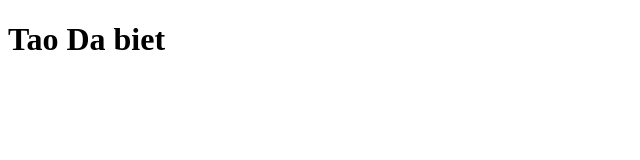
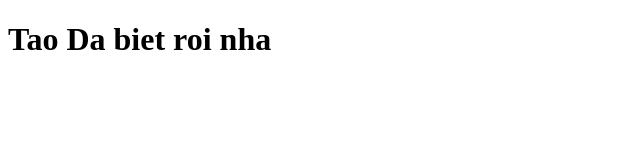
Before and after one commit to dattmpc02133/Duan1, a plain HTML site: page html.html in a window 1280 px wide. Shown: the whole page, without its empty margins (0-640 px from the left). Drawn offline with Linux system fonts and the light colour scheme.

Commit message:
Update html.html

```diff
--- a/html.html
+++ b/html.html
@@ -7,6 +7,6 @@
     <title>Document</title>
 </head>
 <body>
-    <h1>Tao Da biet</h1>
+    <h1>Tao Da biet roi nha</h1>
 </body>
 </html>
```
